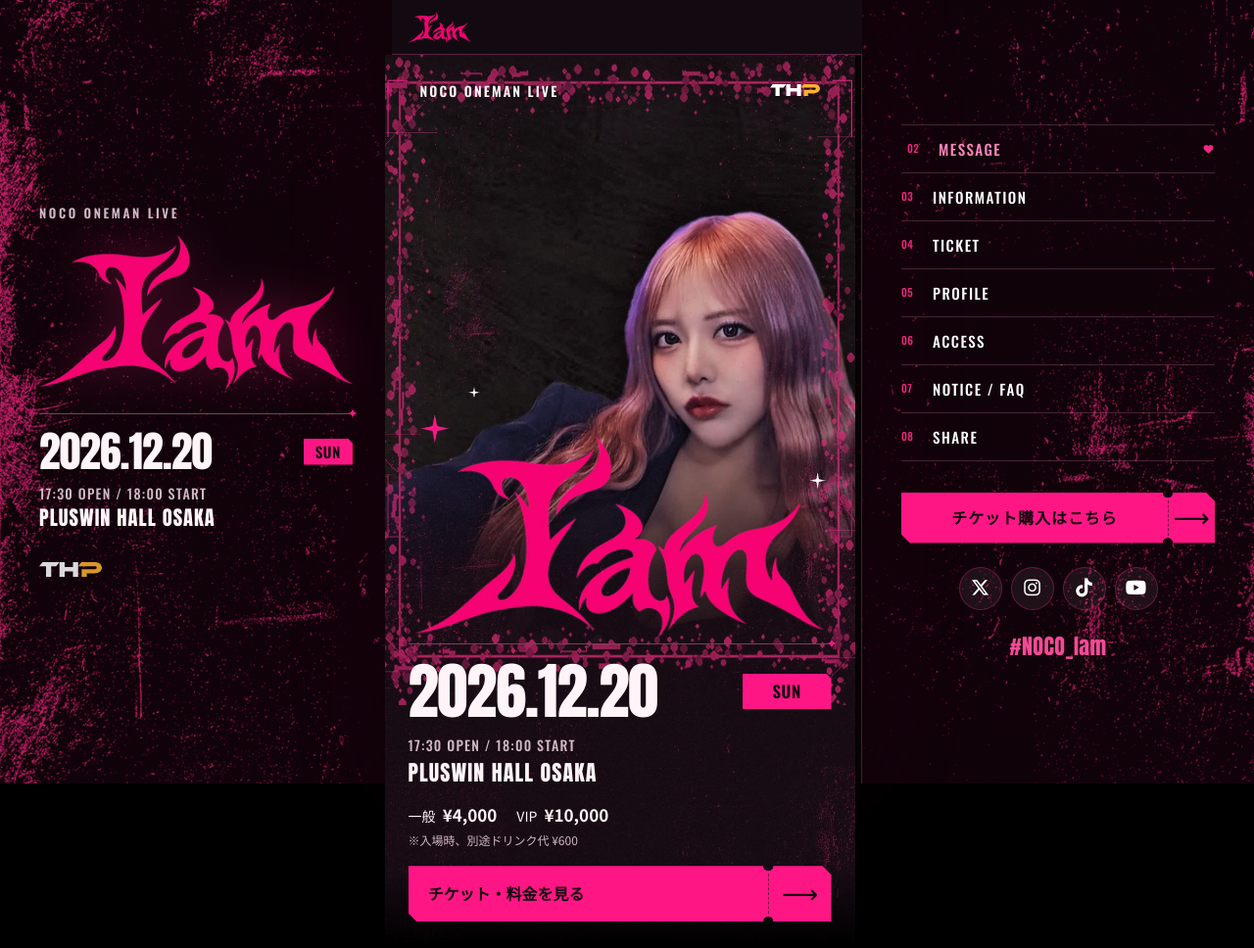
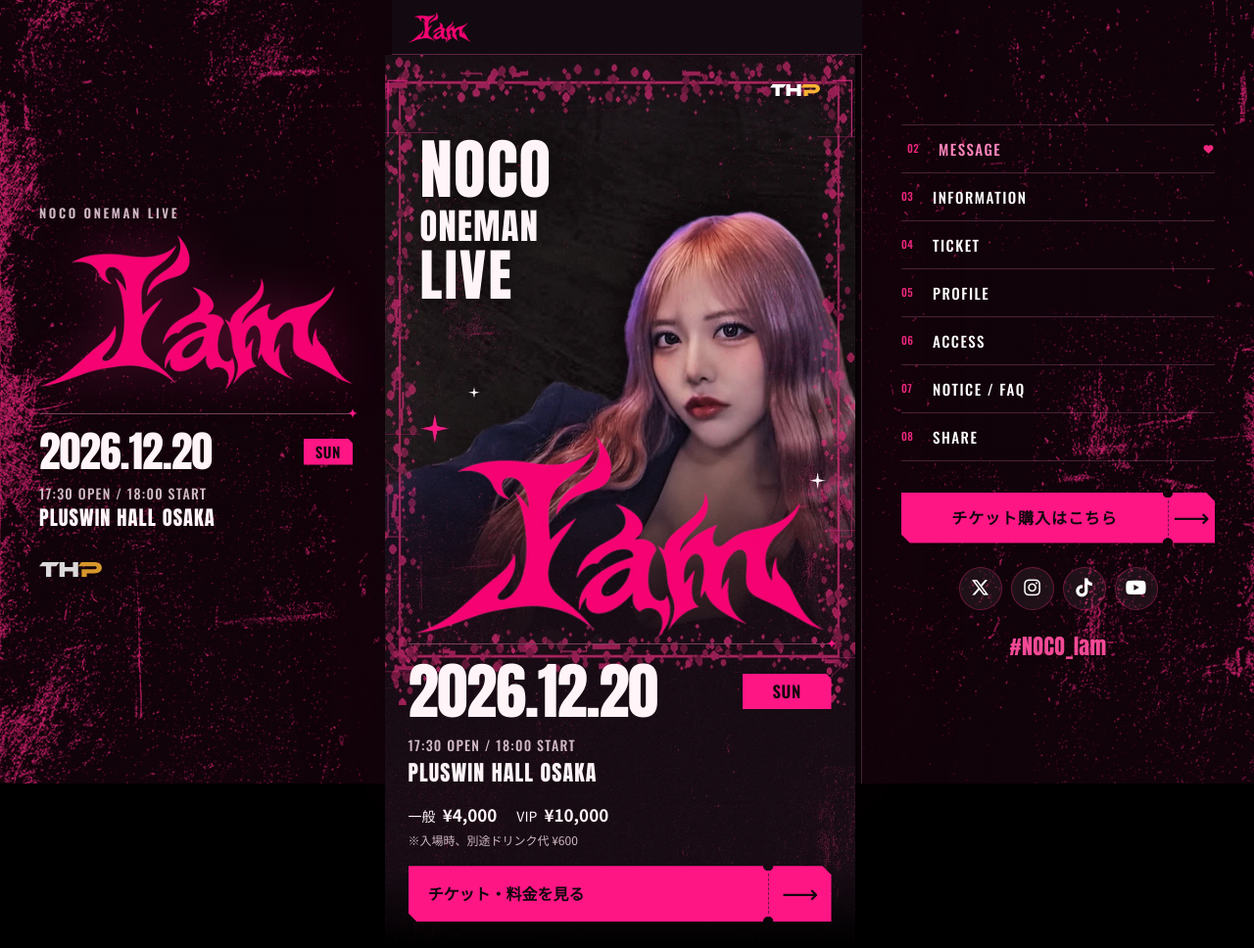
Before and after one commit to nX6mBaSq/lp-noco_oneman_20261220, a plain HTML site: page index.html in a window 1280 px wide. Shown: the top 968 px of the page at 98% size. Drawn offline with nearby package versions, Linux system fonts and the light colour scheme.

Commit message:
ヒーローエリア改善

```diff
--- a/assets/css/style.css
+++ b/assets/css/style.css
@@ -352,13 +352,19 @@ button { font: inherit; color: inherit; background: none; border: 0; padding: 0;
   pointer-events: none;
 }
 .kv__visual { position: relative; aspect-ratio: 480 / 601; }
-.kv__eyebrow, .kv__thp { position: absolute; top: 5%; }
+.kv__eyebrow, .kv__thp { position: absolute; }
 .kv__eyebrow {
+  top: 14%;
   left: 7.5%;
-  font: 600 clamp(11px, 2.9cqi, 14px)/1 var(--f-cond);
-  letter-spacing: .15em;
+  width: 42%;
+  font: 400 14cqi/.98 var(--f-display);
+  letter-spacing: .015em;
+  text-shadow: 0 2px 12px rgba(0, 0, 0, .45);
 }
-.kv__thp { right: 7.5%; width: 10.6%; height: auto; }
+.kv__eyebrow > span { display: block; }
+.kv__oneman { margin-top: 1.4cqi; font-size: 7.6cqi; letter-spacing: .035em; }
+.kv__live { margin-top: 1cqi; font-size: 12cqi; letter-spacing: .04em; }
+.kv__thp { top: 5%; right: 7.5%; width: 10.6%; height: auto; }
 .kv__title { position: absolute; inset: auto 6.5% 1% auto; width: 87%; }
 .kv__title img { width: 100%; height: auto; }
 .kv__info {
--- a/index.html
+++ b/index.html
@@ -94,7 +94,7 @@
   <section class="kv" id="kv" aria-label="NOCO ONEMAN LIVE「I am」">
     <img class="kv__artwork" src="assets/img/kv-grunge.webp" alt="" width="960" height="1678" fetchpriority="high">
     <div class="kv__visual">
-      <p class="kv__eyebrow">NOCO ONEMAN LIVE</p>
+      <p class="kv__eyebrow"><span class="kv__artist">NOCO</span> <span class="kv__oneman">ONEMAN</span> <span class="kv__live">LIVE</span></p>
       <img class="kv__thp" src="assets/img/logo-thp.svg" alt="THP" width="1047" height="251">
       <h1 class="kv__title">
         <img src="assets/img/logo-iam.png" alt="NOCO ONEMAN LIVE「I am」" width="360" height="178">
```
